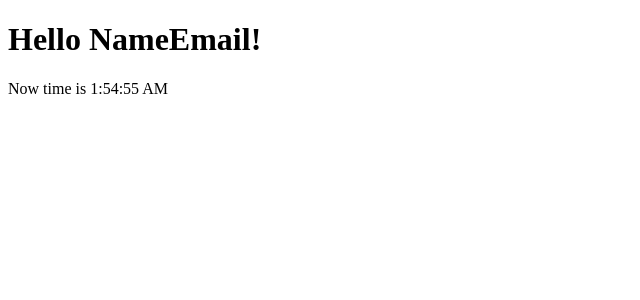
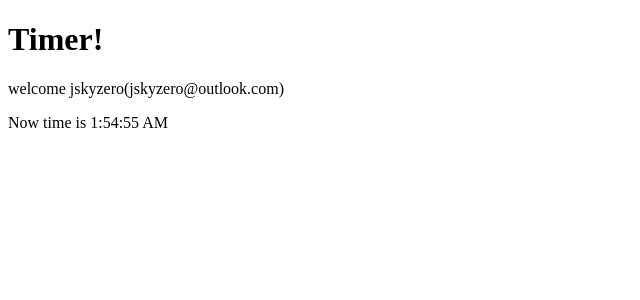
Before and after one commit to jskyzero/MoePicture.Electron, a React (Create React App) app: page / in a window 1280 px wide. Shown: the top 300 px of the page, without its empty margins (0-640 px from the left). Built offline with nearby package versions, Linux system fonts and the light colour scheme.

Commit message:
finished JSX介紹、元素渲染

```diff
--- a/src/index.js
+++ b/src/index.js
@@ -16,20 +16,20 @@ var ticker = () => {
   const time = (new Date().toLocaleTimeString());
 
   var formatName = (user) => {
-  return user.name + user.email;
+    return user.name + "(" + user.email + ")";
   }
 
   const user = {
-  name: "Name",
-  email: "Email",
+    name: "jskyzero",
+    email: "jskyzero@outlook.com",
   };
 
 
+  // same to React.createElement()
   const element = (
     <div>
-  <h1>
-  Hello {formatName(user)}!
-  </h1>
+      <h1>Timer!</h1>
+      <p local_user={user}>welcome {formatName(user)}</p>
       <p>Now time is {time}</p>
     </div>
   );
@@ -41,4 +41,5 @@ ReactDOM.render(
 
 }
 
+// render will only update changed part
 setInterval(ticker, 1000);
```
Lines whose indentation alone changed are shown as unchanged.
